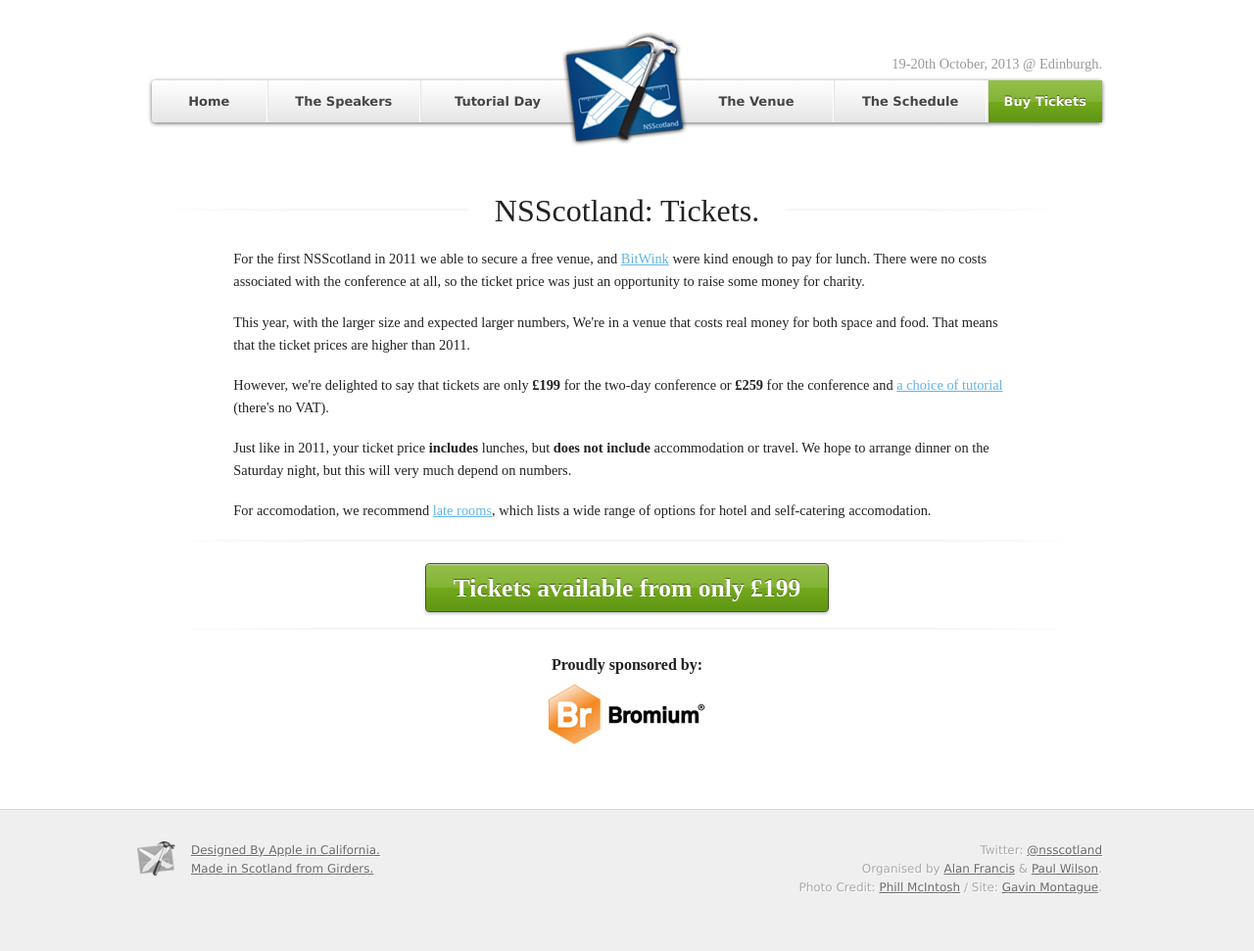
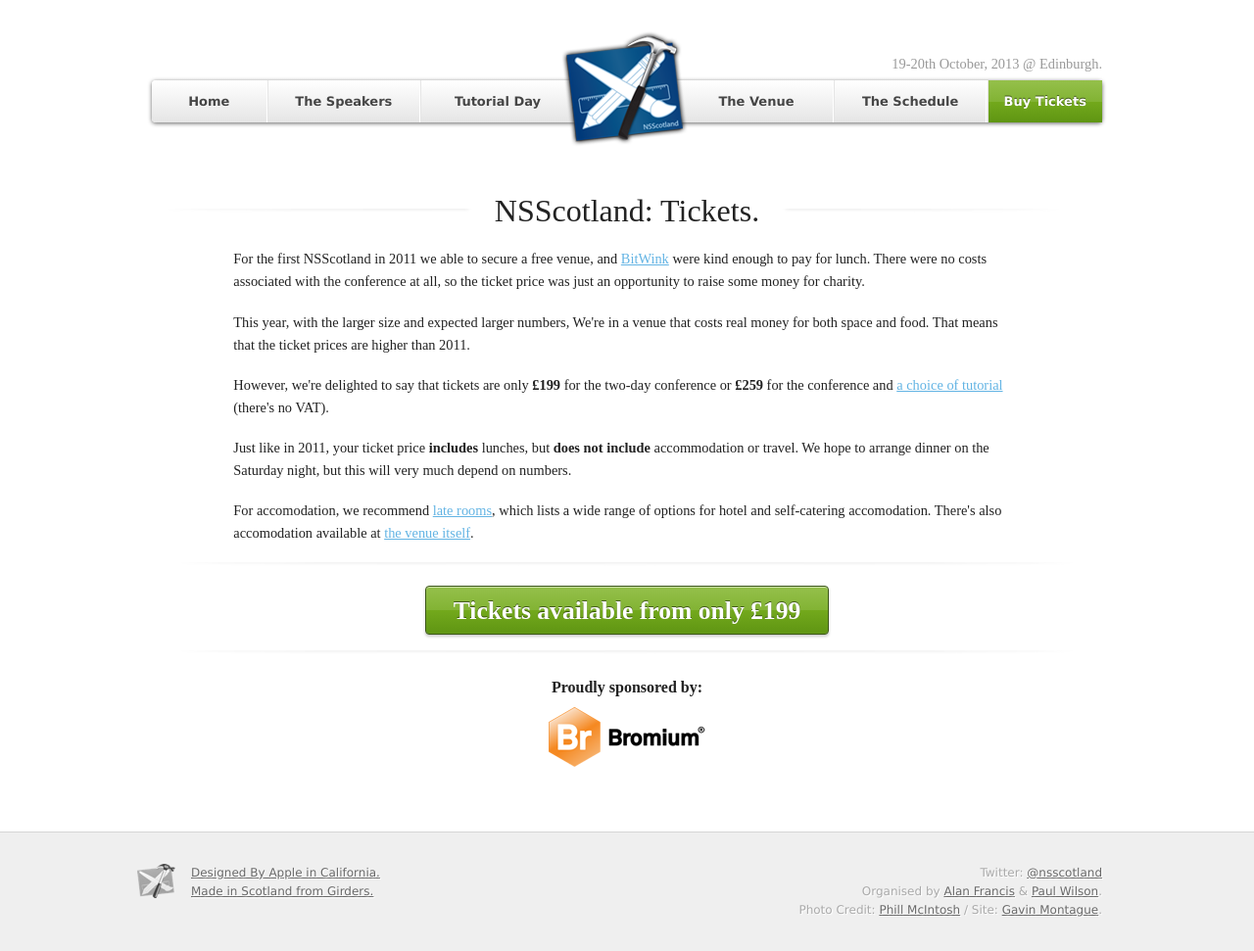
Before and after one commit to acf/nsscotland, a Jekyll site: the page built from tickets.html, in a window 1280 px wide. Shown: the whole page at 98% size. Built offline with Jekyll 4.4.1, drawn with Linux system fonts in a browser that asks for light colours; before the commit the page ends 948 px from its top, so only the background shows below that.

Commit message:
ccomodation on ticket page

```diff
--- a/tickets.html
+++ b/tickets.html
@@ -19,6 +19,6 @@
       <p>Just like in 2011, your ticket price <strong>includes</strong> lunches, but <strong>does not include</strong> accommodation or travel.  We hope to
       arrange dinner on the Saturday night, but this will very much depend on numbers.</p>
 
-      <p>For accomodation, we recommend <a href="http://www.laterooms.com/en/Hotels.aspx?k=EH16%205AY&d=20131018&n=3&rt=1-0">late rooms</a>, which lists a wide range of options for hotel and self-catering accomodation.</p>
+      <p>For accomodation, we recommend <a href="http://www.laterooms.com/en/Hotels.aspx?k=EH16%205AY&d=20131018&n=3&rt=1-0">late rooms</a>, which lists a wide range of options for hotel and self-catering accomodation.  There's also accomodation available at <a href="http://www.edinburghfirst.co.uk/for-accommodation">the venue itself</a>.</p>
     </div>
   </div>
```
